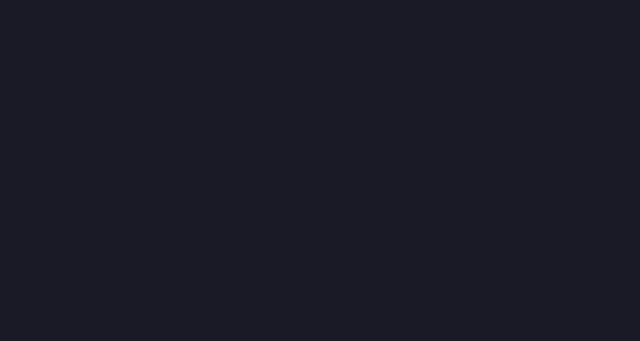
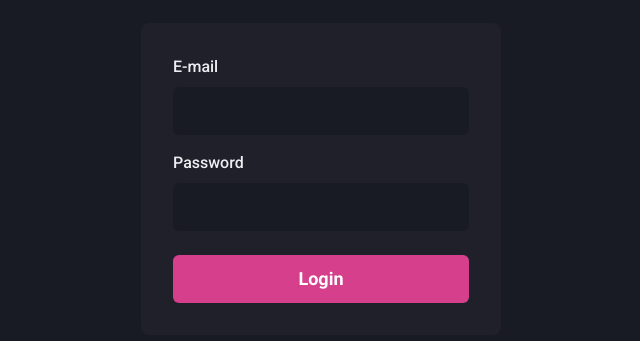
Before and after one commit to gregory6z/dashboard, a Next.js app: page / in a window 1280 px wide. Shown: the part 221-562 px from the top of the page, without its empty margins (319-959 px from the left). Built offline with nearby package versions, Linux system fonts and the light colour scheme.

Commit message:
creating signIn

```diff
--- a/package.json
+++ b/package.json
@@ -26,7 +26,7 @@
     "@typescript-eslint/parser": "^4.24.0",
     "babel-loader": "^8.2.2",
     "eslint": "^7.26.0",
-    "eslint-config-prettier": "^8.3.0",
+    "eslint-config-prettier": "^8.5.0",
     "eslint-plugin-prettier": "^3.4.0",
     "eslint-plugin-react": "^7.23.2",
     "eslint-plugin-react-hooks": "^4.2.0",
--- a/src/pages/index.tsx
+++ b/src/pages/index.tsx
@@ -1,10 +1,68 @@
-import { Flex } from "@chakra-ui/react";
+import {
+  Button,
+  Flex,
+  FormLabel,
+  Input,
+  Stack,
+  FormControl,
+} from "@chakra-ui/react";
 
 import type { NextPage } from "next";
 
 const Home: NextPage = () => (
-  <Flex w="100vw" h="100vh" align="center" justify="center">
-    <Flex as="form" />
+  <Flex // eslint-disable-next-line prettier/prettier
+    w="100vw"
+    h="100vh"
+    align="center"
+    justify="center"
+  >
+    <Flex // eslint-disable-next-line prettier/prettier
+      as="form"
+      width="100%"
+      maxWidth={360}
+      bg="gray.800"
+      p="8"
+      borderRadius={8}
+      flexDir="column"
+    >
+      <Stack spacing={4}>
+        <FormControl>
+          <FormLabel>E-mail</FormLabel>
+          <Input // eslint-disable-next-line prettier/prettier
+            name="email"
+            type="email"
+            id="email"
+            size="lg"
+            focusBorderColor="pink.500"
+            bgColor="gray.900"
+            variant="filled"
+            _hover={{
+              bgCollor: "gray.900",
+            }}
+          />
+        </FormControl>
+        <FormControl>
+          <FormLabel>Password</FormLabel>
+          <Input // eslint-disable-next-line prettier/prettier
+            name="password"
+            type="password"
+            id="password"
+            size="lg"
+            focusBorderColor="pink.500"
+            bgColor="gray.900"
+            variant="filled"
+          />
+        </FormControl>
+      </Stack>
+      <Button // eslint-disable-next-line prettier/prettier
+        type="submit"
+        mt="6"
+        size="lg"
+        colorScheme="pink"
+      >
+        Login
+      </Button>
+    </Flex>
   </Flex>
 );
 
```
Also changed, not shown: .eslintrc.json, 1 other file (tests, documents, lock files or other folders).
